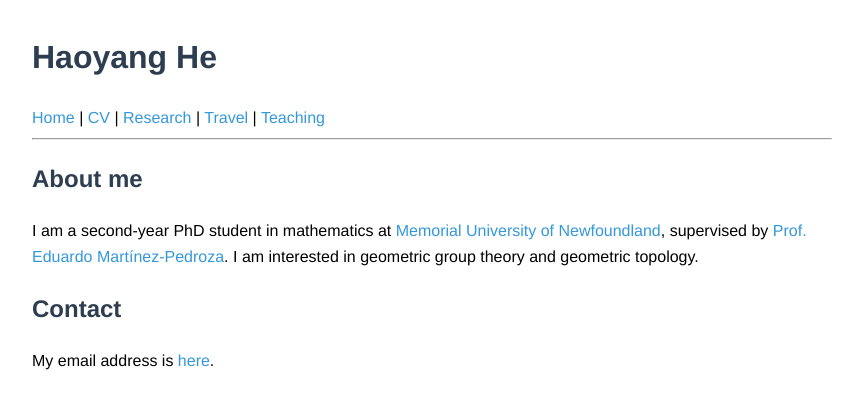
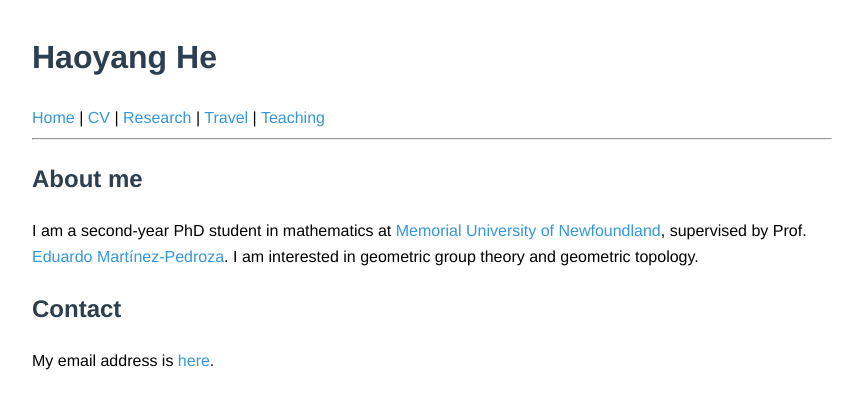
Before and after one commit to haoyang-he/haoyang-he.github.io, a Jekyll site: the page built from index.md, in a window 1280 px wide. Shown: the top 409 px of the page, without its empty margins (208-1071 px from the left). Built offline with Jekyll 4.4.1, drawn with Linux system fonts in a browser that asks for light colours.

```diff
--- a/index.md
+++ b/index.md
@@ -5,7 +5,7 @@ title: About me
 
 ## About me
 
-I am a second-year PhD student in mathematics at [Memorial University of Newfoundland](https://mun.ca/), supervised by [Prof. Eduardo Martínez-Pedroza](https://www.math.mun.ca/~emartinezped/). I am interested in geometric group theory and geometric topology.
+I am a second-year PhD student in mathematics at [Memorial University of Newfoundland](https://mun.ca/), supervised by Prof. [Eduardo Martínez-Pedroza](https://www.math.mun.ca/~emartinezped/). I am interested in geometric group theory and geometric topology.
 
 ## Contact
 My email address is [here](mailto:haoyangh@mun.ca).
```
